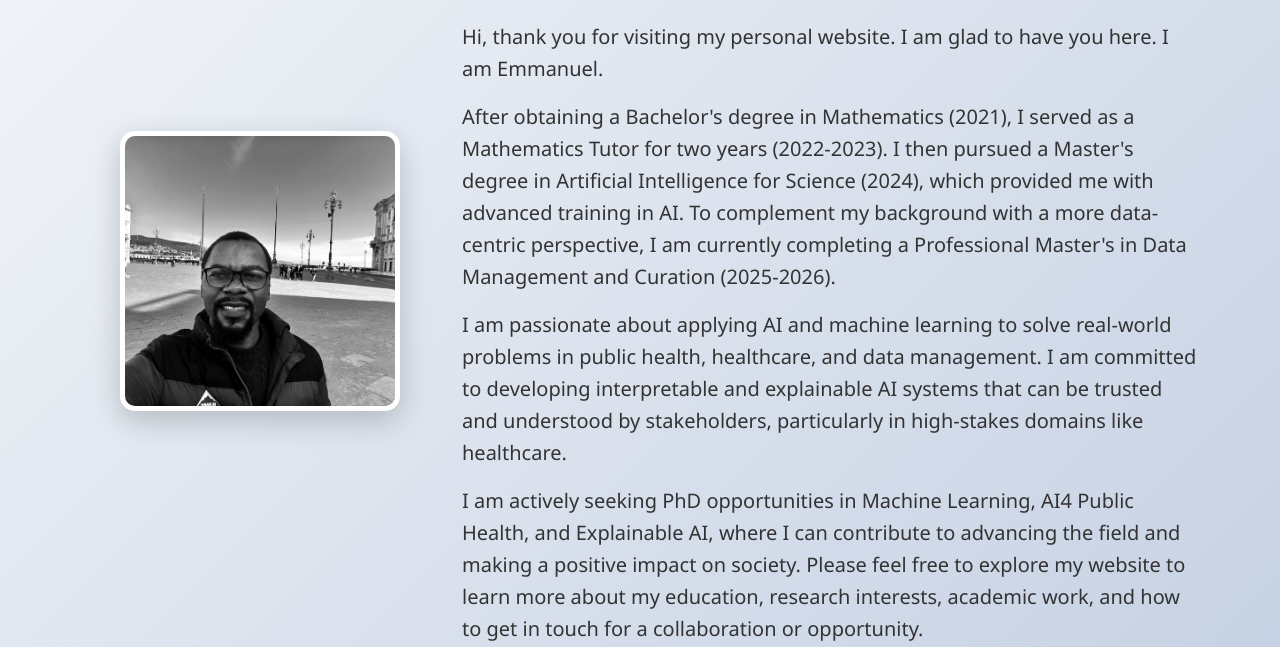
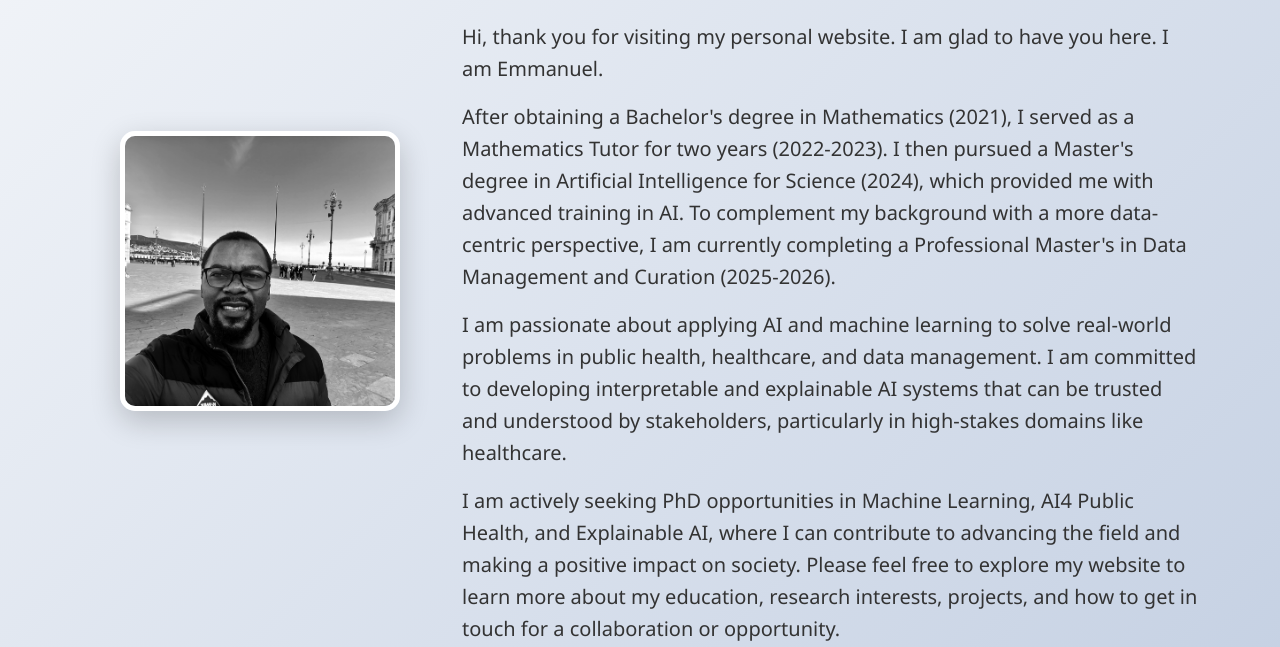
Before and after one commit to emmanuelnyandukagarabi/emmanuelnyandukagarabi.github.io, a plain HTML site: page index.html in a window 1280 px wide. Shown: the part 305-952 px from the top of the page. Drawn offline with nearby package versions, Linux system fonts and the light colour scheme.

Commit message:
Fix errors

```diff
--- a/index.html
+++ b/index.html
@@ -55,7 +55,7 @@
                         I am passionate about applying AI and machine learning to solve real-world problems in public health, healthcare, and data management. I am committed to developing interpretable and explainable AI systems that can be trusted and understood by stakeholders, particularly in high-stakes domains like healthcare.
                     </p>
                     <p class="lead mb-4">
-                        I am actively seeking PhD opportunities in Machine Learning, AI4 Public Health, and Explainable AI, where I can contribute to advancing the field and making a positive impact on society. Please feel free to explore my website to learn more about my education, research interests, academic work, and how to get in touch for a collaboration or opportunity.
+                        I am actively seeking PhD opportunities in Machine Learning, AI4 Public Health, and Explainable AI, where I can contribute to advancing the field and making a positive impact on society. Please feel free to explore my website to learn more about my education, research interests, projects, and how to get in touch for a collaboration or opportunity.
                     </p>
                     <a href="static/CV_Emmanuel_Nyandu_Kagarabi.pdf" class="btn btn-primary btn-lg" target="_blank">
                         <i class="fas fa-file-pdf"></i> Download My CV
```
